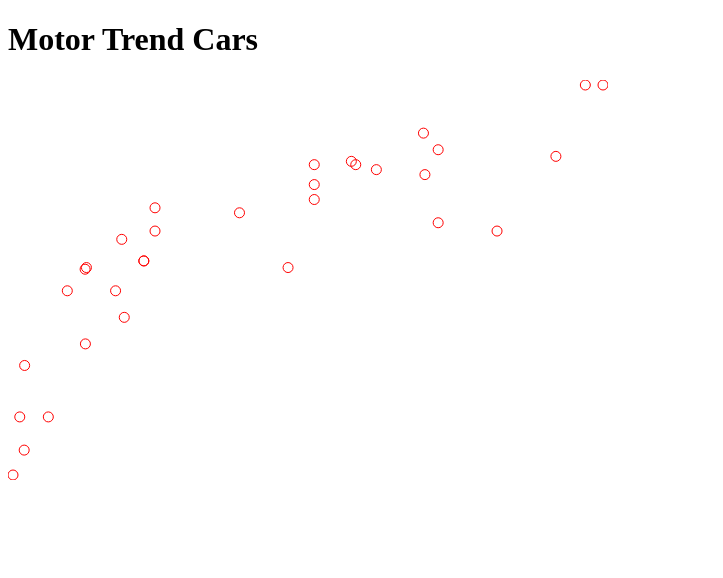
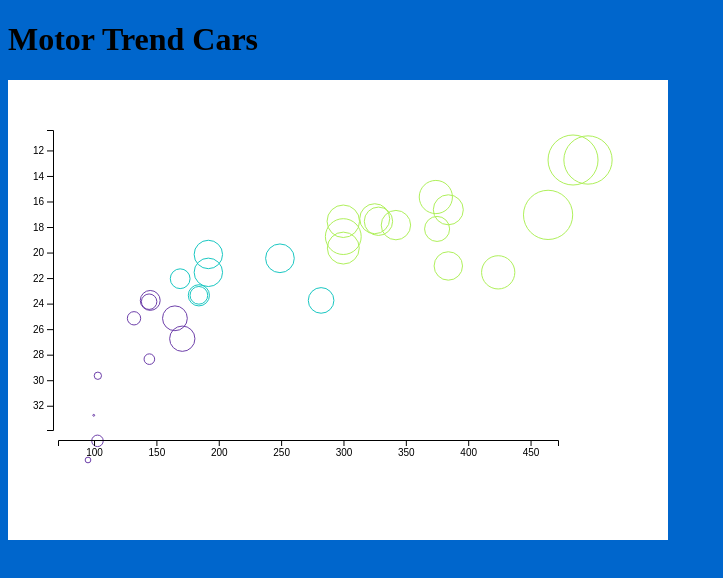
Before and after one commit to km-2750/d3interim, a plain HTML site: page Thurs16/scales.cars.html in a window 1280 px wide. Shown: the whole page, without its empty margins (0-723 px from the left). Drawn offline with nearby package versions, Linux system fonts and the light colour scheme.

Commit message:
working version of scales

```diff
--- a/Thurs16/scales-cars.js
+++ b/Thurs16/scales-cars.js
@@ -1,26 +1,66 @@
+var margin = {top: 30, right: 30, bottom: 30, left: 30};
+var width = 660 - margin.left - margin.right,
+    height = 460 - margin.top - margin.bottom;
 d3.select("body")
+    .style("background-color", "#0066cc")
     .append("svg")
     .attr("id", "carsScatter")
-    .attr("width",600)
-    .attr("height", 400)
-let x = cars.map(d => d.disp)
-let y = cars.map(d => d.mpg)
-let disp =
+    .attr("width",660)
+    .attr("height", 460)
+    .style("background-color", "white")
+    .append("g")
+    .attr("id","scatterInner")
+    .attr("width", width)
+    .attr("height", height)
+    .attr("transform", "translate(" + margin.left+"," + margin.top +")")
+
+let dispDomain = cars.map(d => d.disp)
+let mpgDomain = cars.map(d => d.mpg)
+let wtDomain = cars.map(d => d.wt)
+let cylDomain = cars.map(d => d.cyl)
+
+
+let dispXScale =
 d3.scaleLinear()
-    .domain(d3.extent(x))
-    .range([5, 595])
-let mpg =
+    .domain(d3.extent(dispDomain))
+    .range([50, 550])
+let mpgYScale =
 d3.scaleLinear()
-    .domain(d3.extent(y))
-    .range([5, 395])
+    .domain(d3.extent(mpgDomain))
+    .range([50, 350])
+let wtrScale =
+d3.scaleSqrt()
+    .domain(d3.extent(wtDomain))
+    .range([0,25])
+let cylColorScale =
+d3.scaleSequential()
+    .domain(d3.extent(cylDomain))
+    .interpolator(d3.interpolateCool)
 
-d3.selectAll("svg#carsScatter")
+
+d3.selectAll("g#scatterInner")
     .selectAll("circle")
     .data(cars)
     .enter()
     .append("circle")
-    .attr("cx", (d,i) => disp(x[i]))
-    .attr("cy", (d,i) => mpg(y[i]))
-    .attr("r", 5)
-    .attr("stroke", "red")
+    .attr("cx", (d,i) => dispXScale(dispDomain[i]))
+    .attr("cy", (d,i) => mpgYScale(mpgDomain[i]))
+    .attr("r", (d,i) => wtrScale(wtDomain[i]))
+    .attr("stroke", (d,i) => cylColorScale(cylDomain[i]))
     .attr("fill", "transparent")
+
+let xAxis = d3.axisBottom(dispXScale)
+let yAxis = d3.axisLeft(mpgYScale)
+let innerHeight = 360
+
+d3.select("svg#carsScatter")
+  .append('g')
+  .attr('transform', 'translate('+ 0 +', ' + innerHeight + ')')
+  .attr('class', 'x-axis')
+  .call(xAxis)
+
+d3.select("svg#carsScatter")
+  .append('g')
+  .attr('transform', 'translate(' + 45 + ', ' + 0 + ')')
+  .attr('class', 'y-axis')
+  .call(yAxis)
```
Also changed, not shown: Thurs16/scales.cars.html (+1 -0 lines).
